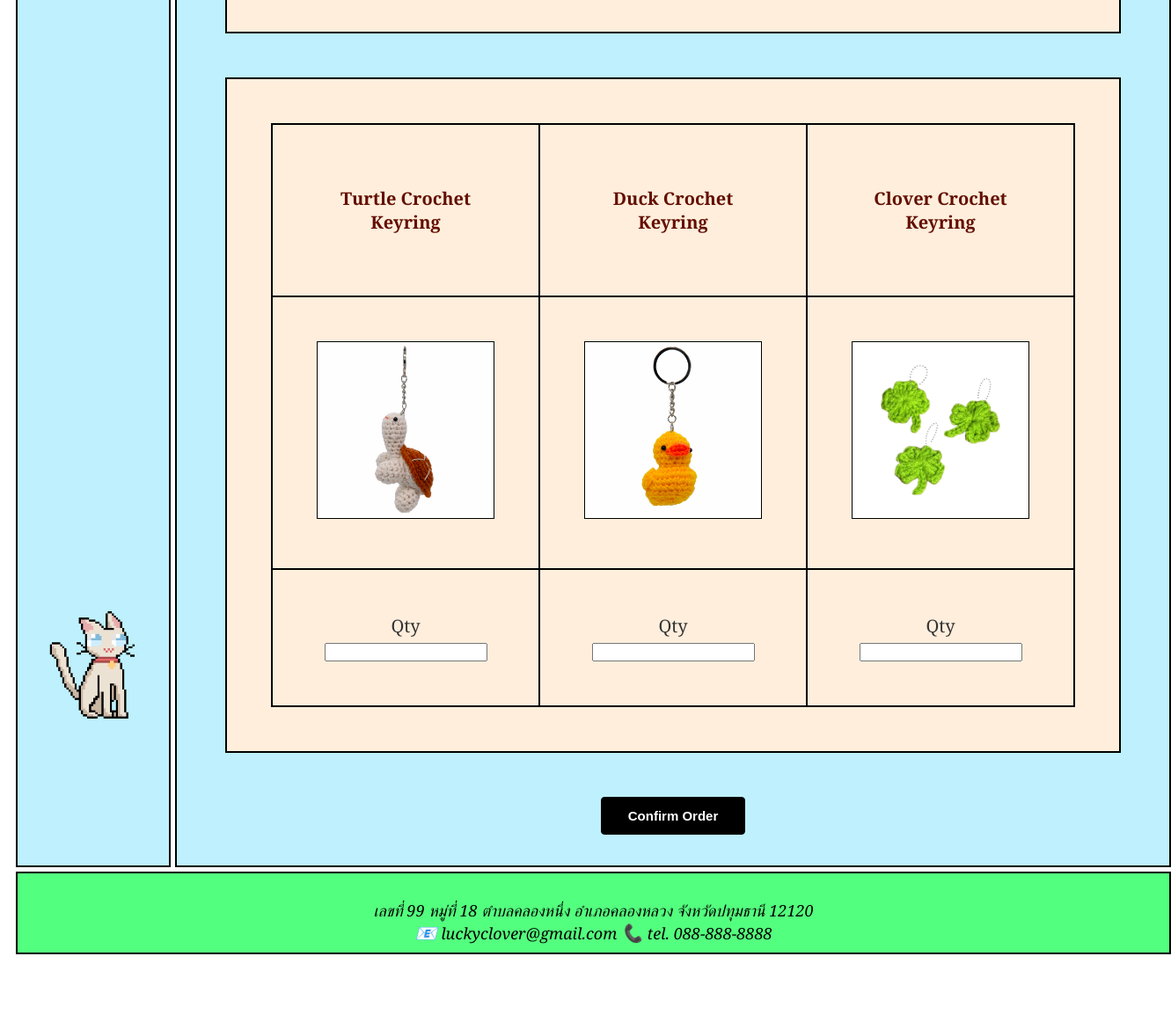
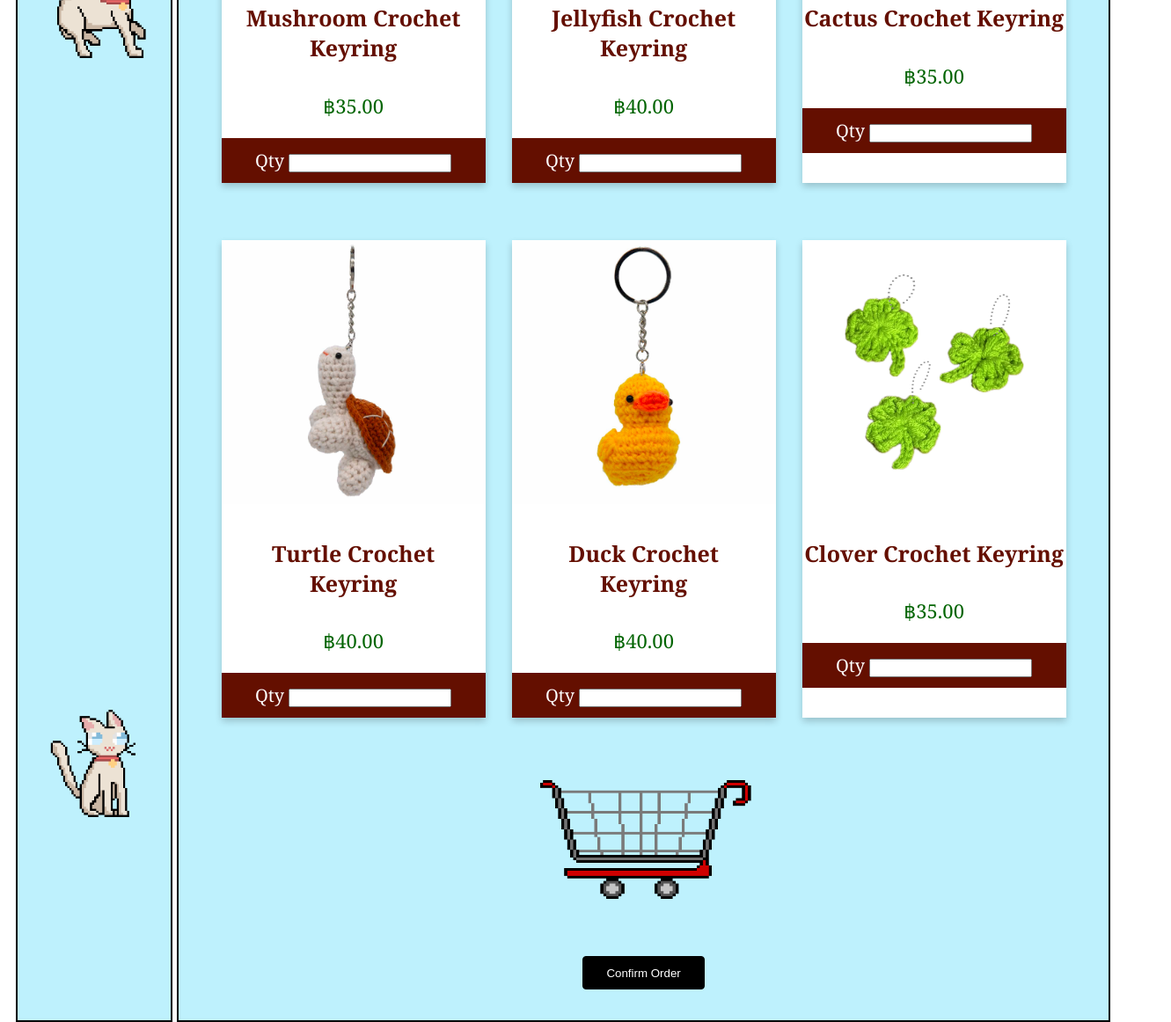
Before and after one commit to milorable/nongnapat, a plain HTML site: page index.html in a window 1280 px wide. Shown: the part 1455-2617 px from the top of the page at 88% size, 1331 px wide, since content can reach past the window. Before the commit the page ends 2558 px from the top, so only its background shows below. Drawn offline with Linux system fonts and the light colour scheme.

Commit message:
Add files via upload

```diff
--- a/clover.css
+++ b/clover.css
@@ -1,18 +1,7 @@
-h2 {
-    font-family: Georgia, 'Times New Roman', Times, serif;
-    color: darkgreen;
-    font-size: 40px;
-    text-align: center;
-}
-h3 {
+
+h4 {
     font-family: Georgia, 'Times New Roman', Times, serif;
     color: rgb(100, 15, 0);
-    font-size: 20px;
-    text-align: center;
-}
-h4 {
-    font-family: Georgia, 'Times New Roman', Times, serif;
-    color: darkgreen;
     font-size: 25px;
     text-align: center;
 }
@@ -22,13 +11,7 @@ label {
     font-size: 20px;
     color: rgb(51, 51, 51);
 }
-table, td {
-    height: auto;
-    border: 2px solid black;
-    border-collapse: collapse;
-    padding: 50px;
-    margin: 50px;
-}
+
 
 address {
     font-size: 18px;
--- a/index.html
+++ b/index.html
@@ -64,38 +64,7 @@
             align-content: center;
         }
 
-        /*register button*/
-        button {
-            cursor: pointer;
-            color: #ffeedc;
-            font-weight: 700;
-            transition: all 0.2s;
-            padding: 10px 20px;
-            border-radius: 100px;
-            background: #1c794c;
-            border: 1px solid transparent;
-            display: flex;
-            align-items: center;
-            font-size: 15px;
-        }
 
-        button:hover {
-            background: #26a568;
-        }
-
-        button>svg {
-            width: 34px;
-            margin-left: 10px;
-            transition: transform 0.3s ease-in-out;
-        }
-
-        button:hover svg {
-            transform: translateX(5px);
-        }
-
-        button:active {
-            transform: scale(0.95);
-        }
 
         .menubar {
             display: flex;
@@ -141,13 +110,60 @@
             box-shadow: none;
         }
 
+        /*Card Product*/
+        .card {
+            background-color: #ffffff;
+            box-shadow: 0 4px 8px 0 rgba(0, 0, 0, 0.2);
+            max-width: 300px;
+            height: auto;
+            margin: 15px;
+            margin-top: 50px;
+            text-align: center;
+            font-family: Georgia, 'Times New Roman', Times, serif;
+        }
+
+        .price {
+            color: darkgreen;
+            font-size: 22px;
+        }
+
+
+        .cardrow {
+            display: flex;
+            flex-direction: row;
+
+        }
+
+        .cardqty {
+            padding: 12px;
+            background-color: rgb(100, 15, 0);
+            width: auto;
+            text-align: center;
+            align-items: center;
+        }
+
+        .cardqty:hover {
+            background-color: #ffde59;
+        }
+
+        .zoom {
+            transition: transform .2s;
+            /* Animation */
+            width: 200px;
+            height: 200px;
+            margin: 0 auto;
+        }
+
+        .zoom:hover {
+            transform: scale(1.2);
+        }
     </style>
 </head>
 
 <body style="background-color: #ffffff;">
     <div class="gridcontainer">
         <div class="item-H item">
-            <img src="image/cloverheader.jpg" style="width: auto; height: auto;" alt="header">
+            <img src="image/luckyclover.jpg" style="width: auto; height: auto;" alt="header">
         </div>
 
         <div class="item-L item2 menubar">
@@ -158,83 +174,95 @@
             </form>
 
             <img src="image/cat.gif" style="width: 150px; height: 150px;" alt="cat gif"><br>
-            <img src="image/cat3.gif" style="width: 150px; height: 150px; padding-top: 630px;" alt="cat3 gif"><br>
-            <img src="image/cat2.gif" style="width: 150px; height: 150px; padding-top: 900px;" alt="cat2 gif"><br>
+            <img src="image/cat3.gif" style="width: 150px; height: 150px; padding-top: 320px;" alt="cat3 gif"><br>
+            <img src="image/cat3.gif" style="width: 150px; height: 150px; padding-top: 450px;" alt="cat3 gif"><br>
+            <img src="image/cat2.gif" style="width: 150px; height: 150px; padding-top: 700px;" alt="cat2 gif"><br>
         </div>
 
         <div class="item-M item2 maincontent">
-            <h2 style="background-color: #ffffff; ">Welcome to CLOVER</h2>
-            <img src="image/cloverpixel.gif" style="width: 80px; height: 80px;" alt="clover gif"><br>
-            <img src="image/shopping.png" style="width: 250px; height: 150px;" alt="cat gif"><br>
-            <h4 style="background-color: #ffffff;"> Featured Products</h4>
+            <img src="image/welcome.jpg" style="width: auto; height: 450px;" alt="welcome">
+
+            <img src="image/featured.jpg" style="width: auto; height: 450px;" alt="Featured Products" class="zoom">
+
+
 
             <form action="https://httpbin.org/post" method="post">
-                <table style="width: auto; text-align: center; align-items: center;" class="productcontainer">
-                    <tr>
-                        <td>
-                            <h3>Mushroom Crochet Keyring</h3>
-                        </td>
-                        <td>
-                            <h3>Jellyfish Crochet Keyring</h3>
-                        </td>
-                        <td>
-                            <h3>Cactus Crochet Keyring</h3>
-                        </td>
-                    </tr>
-                    <tr>
-                        <td><img src="image/mushroom.jpg"
-                                style="width: 200px; height: 200pxs; border: 1px solid black;" alt="mushroom"></td>
-                        <td><img src="image/jellyfish.jpg"
-                                style="width: 200px; height: 200pxs; border: 1px solid black;" alt="jellyfish"></td>
-                        <td><img src="image/cactus.jpg"
-                                style="width: 200px; height: 200pxs; border: 1px solid black;" alt="cactus"></td>
-                    </tr>
-                    <tr>
-                        <td><label for="Mushroom">Qty</label>
-                            <input type="number" id="Mushroom" name="Mushroom_qty">
-                        </td>
-                        <td><label for="Jellyfish">Qty</label>
-                            <input type="number" id="Jellyfish" name="Jellyfish_qty">
-                        </td>
-                        <td><label for="Cactus">Qty</label>
-                            <input type="number" id="Cactus" name="Cactus_qty">
-                        </td>
-                    </tr>
-                </table>
-                <table style="width: auto; text-align: center; align-items: center;" class="productcontainer">
-                    <tr>
-                        <td>
-                            <h3>Turtle Crochet Keyring</h3>
-                        </td>
-                        <td>
-                            <h3>Duck Crochet Keyring</h3>
-                        </td>
-                        <td>
-                            <h3>Clover Crochet Keyring</h3>
-                        </td>
-                    </tr>
-                    <tr>
-                        <td><img src="image/turtle.jpg" style="width: 200px; height: 200pxs; border: 1px solid black;"
-                                alt="turtle"></td>
-                        <td><img src="image/duck.jpg" style="width: 200px; height: 200pxs; border: 1px solid black;"
-                                alt="duck"></td>
-                        <td><img src="image/clover.jpg" style="width: 200px; height: 200pxs; border: 1px solid black;"
-                                alt="clover"></td>
-                    </tr>
-                    <tr>
-                        <td><label for="Turtle">Qty</label>
-                            <input type="number" id="Turtle" name="Turtle_qty">
-                        </td>
-                        <td><label for="Duck">Qty</label>
-                            <input type="number" id="Duck" name="Duck_qty">
-                        </td>
-                        <td><label for="Clover">Qty</label>
-                            <input type="number" id="Clover" name="Clover_qty">
-                        </td>
-                    </tr>
-                </table>
+                <div class="cardrow">
 
-                <button style="margin: auto; margin-bottom: 30px;" class="button">Confirm Order</button>
+                    <div class="card">
+                        <img src="image/mushroom.jpg" alt="Mushroom" style="width:100%">
+                        <h4>Mushroom Crochet Keyring</h4>
+                        <p class="price">฿35.00</p>
+                        <div class="cardqty">
+                            <label for="Mushroom" style="color: white;">Qty</label>
+                            <input type="number" id="Mushroom" name="Mushroom_Qty">
+                        </div>
+
+
+                    </div>
+
+                    <div class="card">
+                        <img src="image/jellyfish.jpg" alt="Jellyfish" style="width:100%">
+                        <h4>Jellyfish Crochet Keyring</h4>
+                        <p class="price">฿40.00</p>
+                        <div class="cardqty">
+                            <label for="jellyfish" style="color: white;">Qty</label>
+                            <input type="number" id="jellyfish" name="Jellyfish_Qty">
+                        </div>
+                    </div>
+
+                    <div class="card">
+                        <img src="image/cactus.jpg" alt="cactus" style="width:100%">
+                        <h4>Cactus Crochet Keyring</h4>
+                        <p class="price">฿35.00</p>
+                        <div class="cardqty">
+                            <label for="cactus" style="color: white;">Qty</label>
+                            <input type="number" id="cactus" name="Cactus_Qty">
+                        </div>
+                    </div>
+
+                </div>
+
+                <div class="cardrow">
+
+                    <div class="card">
+                        <img src="image/turtle.jpg" alt="turtle" style="width:100%">
+                        <h4>Turtle Crochet<br>Keyring</h4>
+                        <p class="price">฿40.00</p>
+                        <div class="cardqty">
+                            <label for="turtle" style="color: white;">Qty</label>
+                            <input type="number" id="turtle" name="Turtle_Qty">
+                        </div>
+
+                    </div>
+
+                    <div class="card">
+                        <img src="image/duck.jpg" alt="Duck" style="width:100%">
+                        <h4>Duck Crochet<br>Keyring</h4>
+                        <p class="price">฿40.00</p>
+                        <div class="cardqty">
+                            <label for="Duck" style="color: white;">Qty</label>
+                            <input type="number" id="Duck" name="Duck_Qty">
+                        </div>
+                    </div>
+
+                    <div class="card">
+                        <img src="image/clover.jpg" alt="clover" style="width:100%">
+                        <h4>Clover Crochet Keyring</h4>
+                        <p class="price">฿35.00</p>
+                        <div class="cardqty">
+                            <label for="clover" style="color: white;">Qty</label>
+                            <input type="number" id="clover" name="Clover_Qty">
+                        </div>
+                    </div>
+
+                </div>
+
+                <img src="image/shopping.png" style="width: 250px; height: 150px; margin: 20px; margin-top: 50px;"
+                    alt="shopping basket" class="zoom"><br>
+
+                <button style="margin: auto; margin-bottom: 30px; margin-top: 30px;" class="button">Confirm
+                    Order</button>
             </form>
 
         </div>
```
Also changed, not shown: register.html (+5 -39 lines), image/Register.jpg (added), image/featured.jpg (added), image/footer.jpg (added), image/luckyclover.jpg (added), image/welcome.jpg (added).
